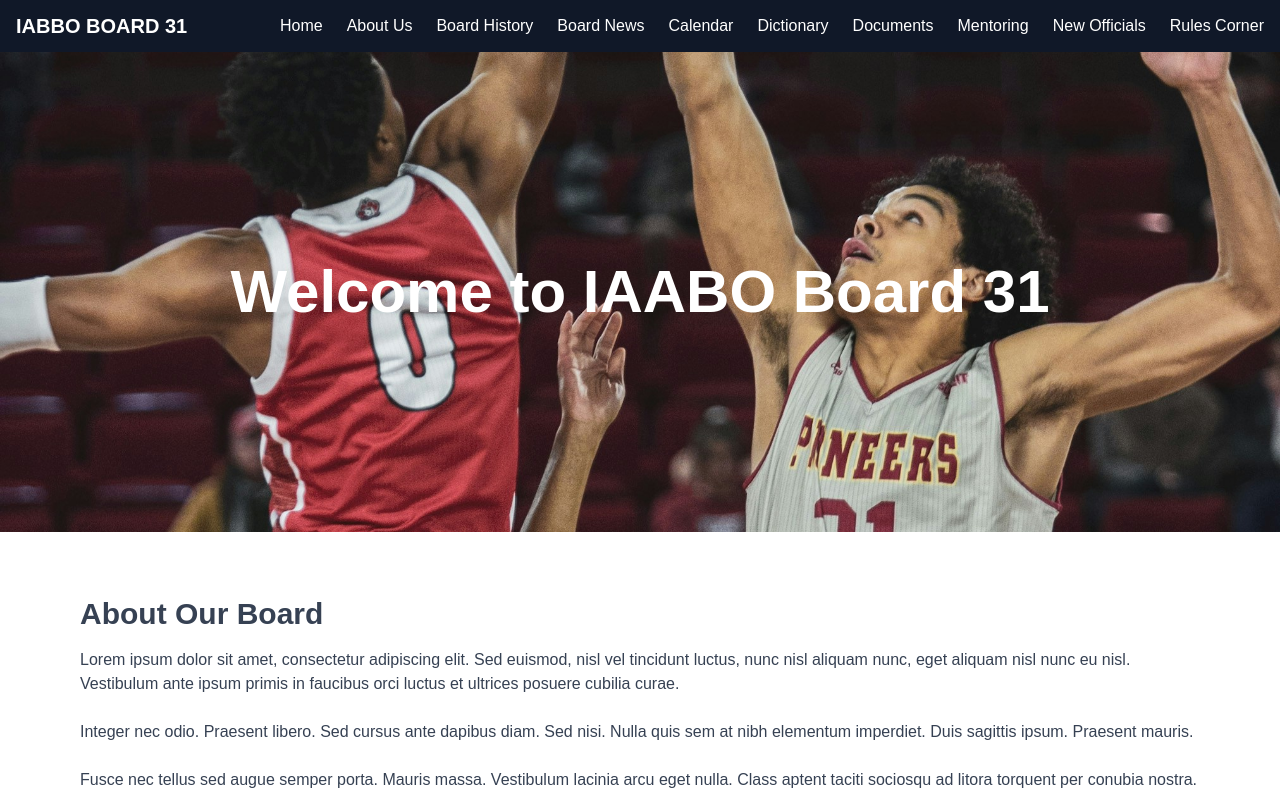
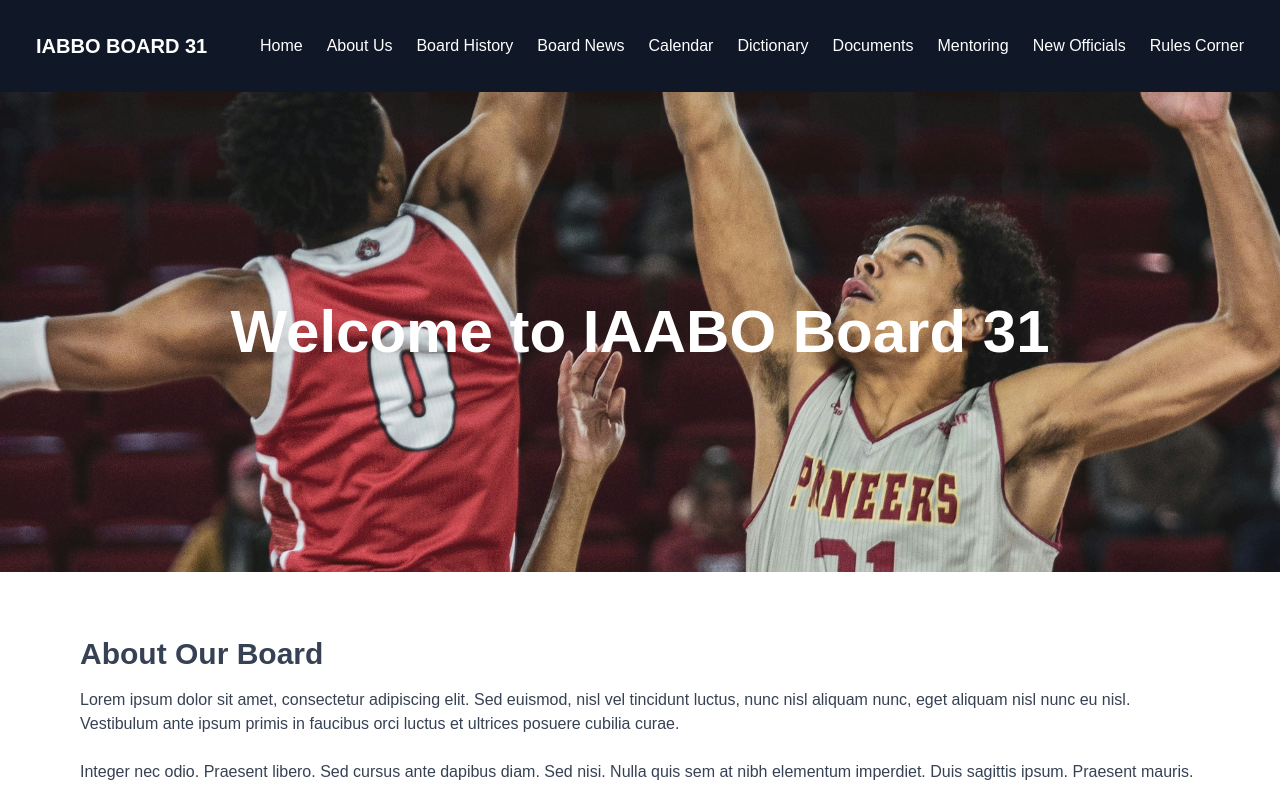
Before and after one commit to SantinoGiordano/IAABO_Board_31, a Next.js app: page / in a window 1280 px wide. Shown: the top 800 px of the page. Built offline with nearby package versions, Linux system fonts and the light colour scheme.

Commit message:
made nav bar thicker

```diff
--- a/componets/nav.tsx
+++ b/componets/nav.tsx
@@ -20,7 +20,7 @@ export default function Navbar() {
   ];
 
   return (
-    <nav className="w-full bg-gray-900 text-white shadow-md">
+    <nav className="w-full p-5 bg-gray-900 text-white shadow-md">
       <div className="max-w-7xl mx-auto px-4 py-3 flex items-center justify-between">
 
         {/* Logo */}
```
